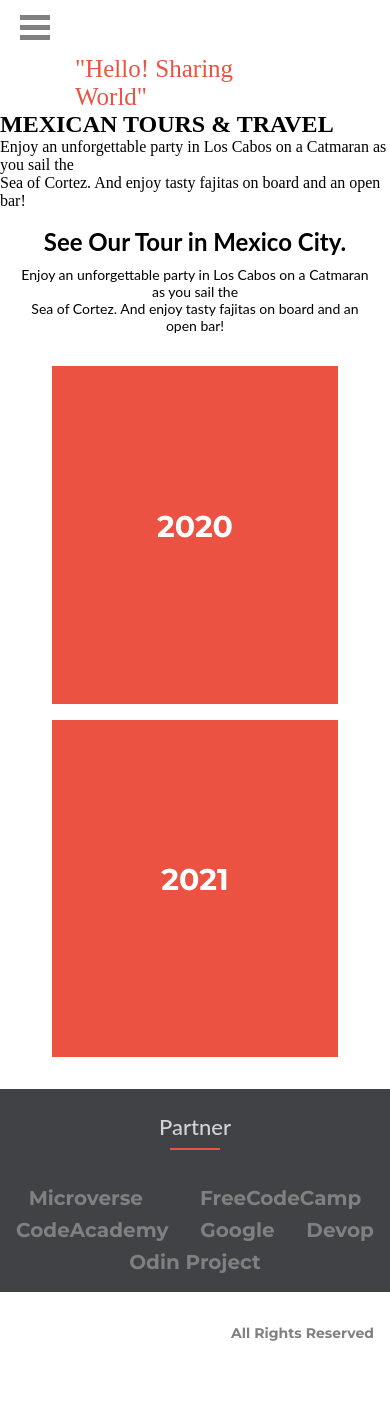
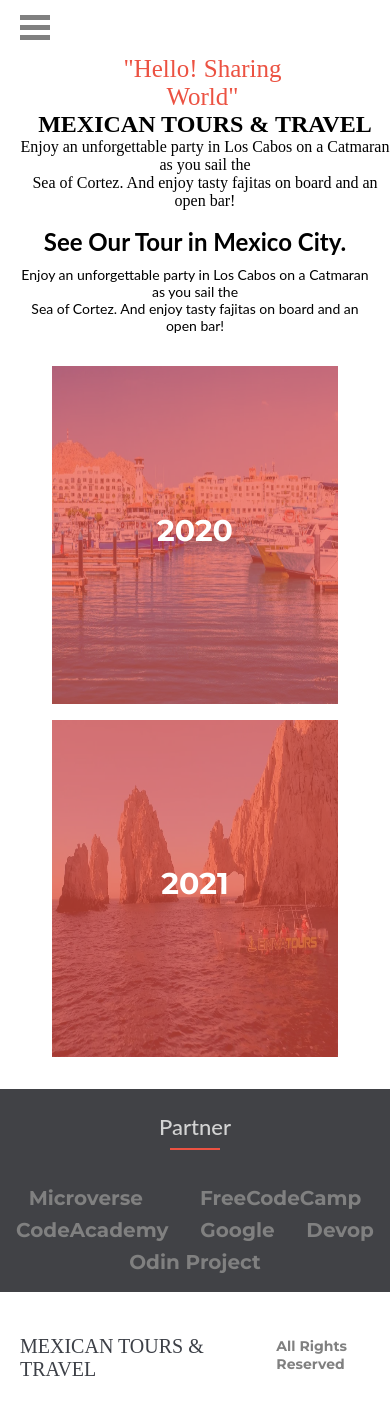
Before and after one commit to maherramadan78/Capstone-project, a website: page about.html in a window 390 px wide. Before the commit the page ends 1374 px from the top, so only its background shows below. Drawn offline with nearby package versions, Linux system fonts and the light colour scheme; files whose address does not match are found by name.

Commit message:
Update html and css files

```diff
--- a/about.html
+++ b/about.html
@@ -91,12 +91,14 @@
             <div class="abt-past">
                 <div class="past-bootcamp-images">
                 <div class="past-img">
+                    <img class="loscabos-images" src="./img/marina-sanlucas.png">
                     <h3 class="year">2020</h3>
                     <p class="abt-it"></p>
                 </div>
             </div>
             <div class="past-bootcamp-images2">
                 <div class="past-img">
+                    <img class="loscabos-images" src="./img/loscabos.png">
                     <h3 class="year">2021</h3>
                     <p class="abt-it"></p>
                 </div>
@@ -118,12 +120,13 @@
     </main>
     <footer class="footer">
         <div class="footer-logo">
+        <p class="logo-name-footer">MEXICAN TOURS & TRAVEL</p>
         </div>
         <div class="copyright">
-            <p class="cr"></p>
-            <p class="reserved">All Rights Reserved</p>
+          <p class="cr"></p>
+          <p class="reserved">All Rights Reserved</p>
         </div>
-    </footer>
+        </footer>
     <script src="main.js" type="text/javascript"></script>
 </body>
 </html>
--- a/css/about.css
+++ b/css/about.css
@@ -225,6 +225,7 @@
     flex-direction: column;
     width: 80%;
     }
+
     .past-bootcamp-images,
     .past-bootcamp-images2 {
     width: 100%;
@@ -233,22 +234,33 @@
     background-repeat: no-repeat;
     background-position: center;
     background-size: cover;
+    background-color: var(--sec-color);
     }
+
     .past-bootcamp-images {
-    background-image: url('images/workshop1.png');
+
     }
     .past-bootcamp-images2 {
-    background-image: url('images/workshop2.png');
+
     }
+
     .past-img {
+
     display: flex;
     flex-direction: column;
     align-items: center;
     justify-content: center;
     width: initial;
     height: inherit;
-    background-color: var(--sec-color);
+
     }
+
+    .loscabos-images {
+      width: 100%;
+      height: 100%;
+      filter: opacity(0.3);
+    }
+
     .year,
     .abt-it {
     color: #fff;
@@ -256,7 +268,9 @@
     font-size: 30px;
     line-height: 42px;
     margin-bottom: 8px;
+    position: absolute;
     }
+
     .abt-it {
     font-size: 14px;
     }
@@ -392,19 +406,26 @@
     font-weight: 800;
     font-size: 12px;
     }
+
      .footer {
+  justify-content: center;
+  background-color: #fff;
+  height: 15vh;
   display: flex;
+  justify-content: center;
   align-items: center;
-    justify-content: space-between;
-    padding: 16px;
+  gap: 30px;
   }
+
   .footer-logo {
-    height: 50px;
+  height: 6.25rem;
+  margin-right: 20px;
   }
-    .footer-logo img {
-    width: 100%;
-    height: 100%;
-    object-fit: cover;
+
+  .logo-name-footer {
+    margin-top: 30px;
+    font-size: 20px;
+    color: #f3f3f3;
   }
 
     .copyright {
@@ -420,6 +441,16 @@
     .mobile-menu-container {
     display: none;
     }
+
+    .about-title {
+      display: flex;
+      flex-direction: column;
+      justify-content: center;
+      align-items: center;
+      margin-left: 20px;
+      text-align: center;
+  }
+
     .mobile-menu-container {
         position: fixed;
         top: 0;
@@ -461,9 +492,15 @@
     z-index: 100;
     }
 
-    .navis {
-    display: flex;
-    flex-direction: center;
+    .footer {
+      color: #3d4047;
+    }
+
+    .logo-name-footer {
+      margin-top: 30px;
+      font-size: 20px;
+      color: #3d4047;
+      margin-left: 20px;
     }
 
     .nav-link {
@@ -489,8 +526,9 @@
 
     .header {
       background-color: #fff;
+      display: flex;
+      justify-content: space-around;
       flex-direction: row-reverse;
-    justify-content: space-around;
       }
 
     .twitter-logo {
@@ -509,12 +547,17 @@
     display: none;
     }
 
+    .mobile-menu-container {
+      display: flex;
+      justify-content: end;
+      align-items: center;
+      }
+
     .about-title {
         display: flex;
         flex-direction: column;
         justify-content: center;
         align-items: center;
-        padding-left: 150px;
     }
 
 
@@ -577,9 +620,6 @@
     display: none;
     }
 
-    .mobile-menu-container {
-    display: none;
-    }
     .js-nav-list {
       display: flex;
       flex-direction: row;
@@ -591,6 +631,10 @@
       padding: 10px;
       }
 
+    .menu-close-button{
+      display: none;
+    }
+
     .navbars {
     width: 60%;
     }
@@ -598,9 +642,12 @@
     .navis {
       height: 40px;
       display: flex;
-    justify-content: space-between;
+      justify-content: end;
       align-items: center;
       list-style: none;
+      gap: 50px;
+
+
       }
 
       .nav-link {
@@ -610,6 +657,7 @@
       font-size: 12px;
       color: gray;
       }
+
 
     .abt-nav,
     .wt-nav {
@@ -644,7 +692,8 @@
     }
 
     .description-paragraph {
-        margin-left: 30px;
+       margin-top: 10px;
+       text-align: center;
     }
 
     .programs {
@@ -795,7 +844,8 @@
 
     .footer-logo {
     height: 6.25rem;
-    margin-right: 20px;
+    margin-right: 25px;
+    margin-top: 15px;
     }
 
     .footer-logo img {
--- a/css/style.css
+++ b/css/style.css
@@ -596,6 +596,7 @@
   list-style: none;
   gap: 50px;
   margin-right: 85px;
+
   }
 
   .nav-link {
```
Lines whose indentation alone changed are shown as unchanged.
